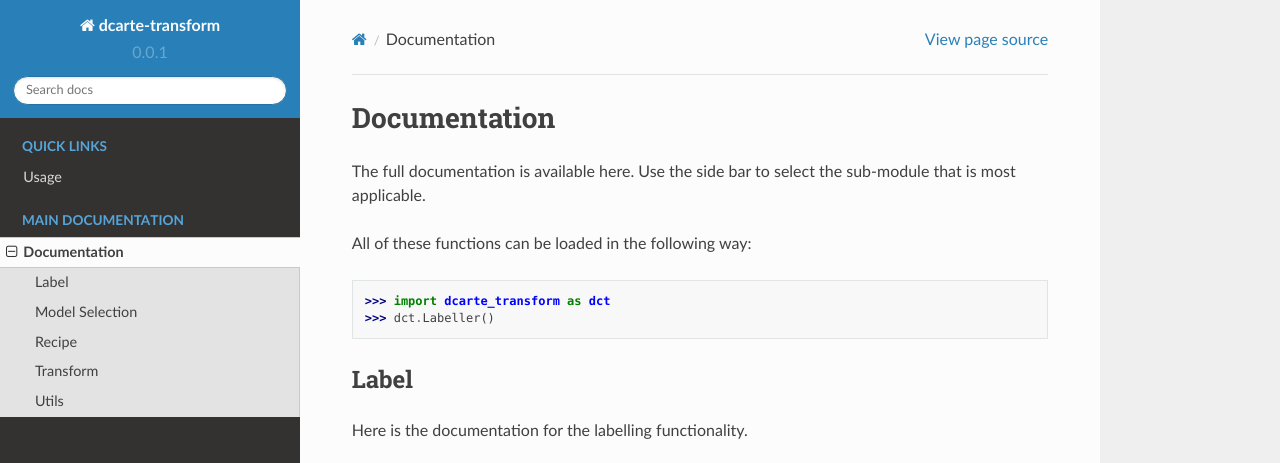
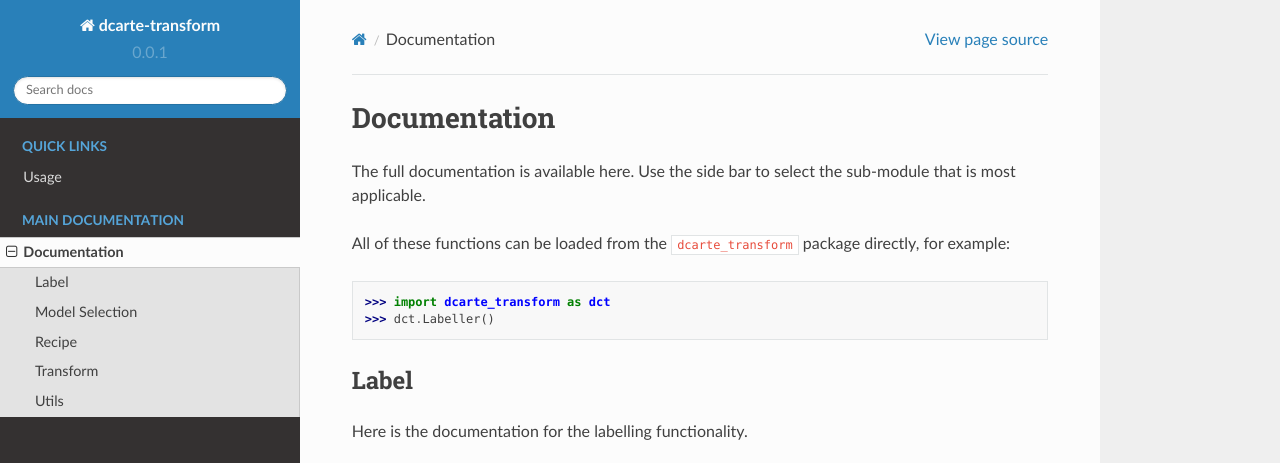
Before and after one commit to alexcapstick/dcarte-transform, a Sphinx documentation site: the page built from docs/source/documentation.rst, in a window 1280 px wide and 900 px high, cut to the strip 0-463 px from the top of the window. Built offline with Sphinx 7.4.7 and the Read the Docs theme 2.0.0, drawn with Linux system fonts in a browser that asks for light colours.

Commit message:
Update documentation.rst

```diff
--- a/docs/source/documentation.rst
+++ b/docs/source/documentation.rst
@@ -4,7 +4,7 @@ Documentation
 
 The full documentation is available here. Use the side bar to select the sub-module that is most applicable.
 
-All of these functions can be loaded in the following way::
+All of these functions can be loaded from the :code:`dcarte_transform` package directly, for example::
 
 	>>> import dcarte_transform as dct
 	>>> dct.Labeller()
```
